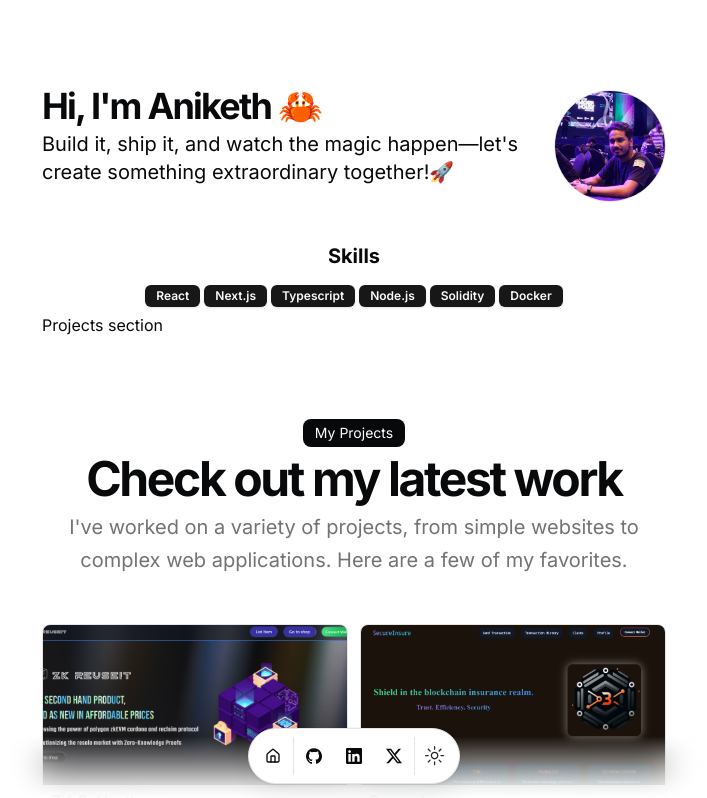
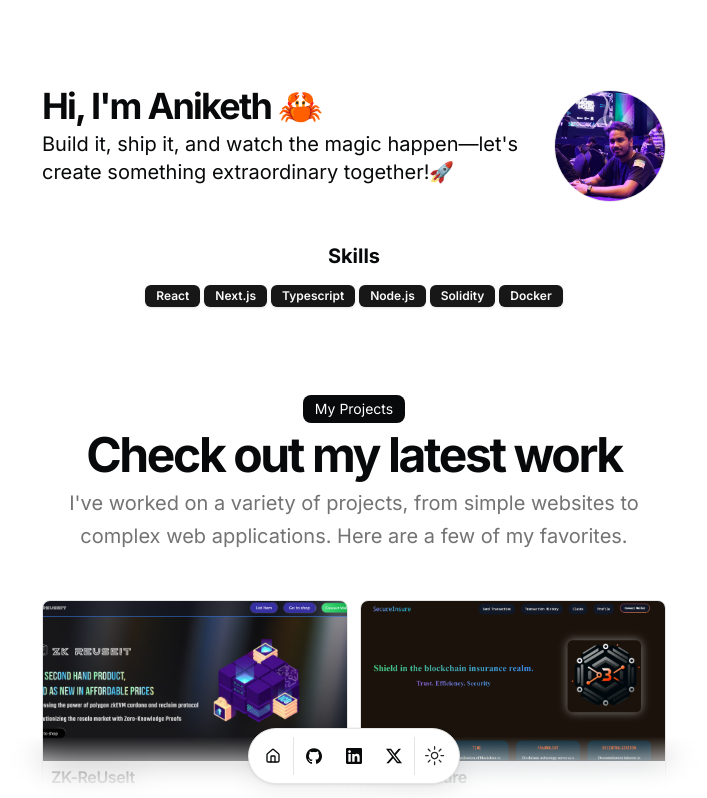
Before and after one commit to devaniketh/Portfolio, a Next.js app: page / in a window 1280 px wide. Shown: the top 798 px of the page, without its empty margins (286-993 px from the left). Built offline with nearby package versions, Linux system fonts and the light colour scheme.

Commit message:
fix: typo

```diff
--- a/src/app/page.tsx
+++ b/src/app/page.tsx
@@ -99,7 +99,7 @@ export default function Page() {
         </div>
       </section>
 
-      Projects section
+      {/* Projects section */}
       <section id="projects">
         <div className="space-y-12 w-full py-12">
           <BlurFade delay={BLUR_FADE_DELAY * 11}>
```
